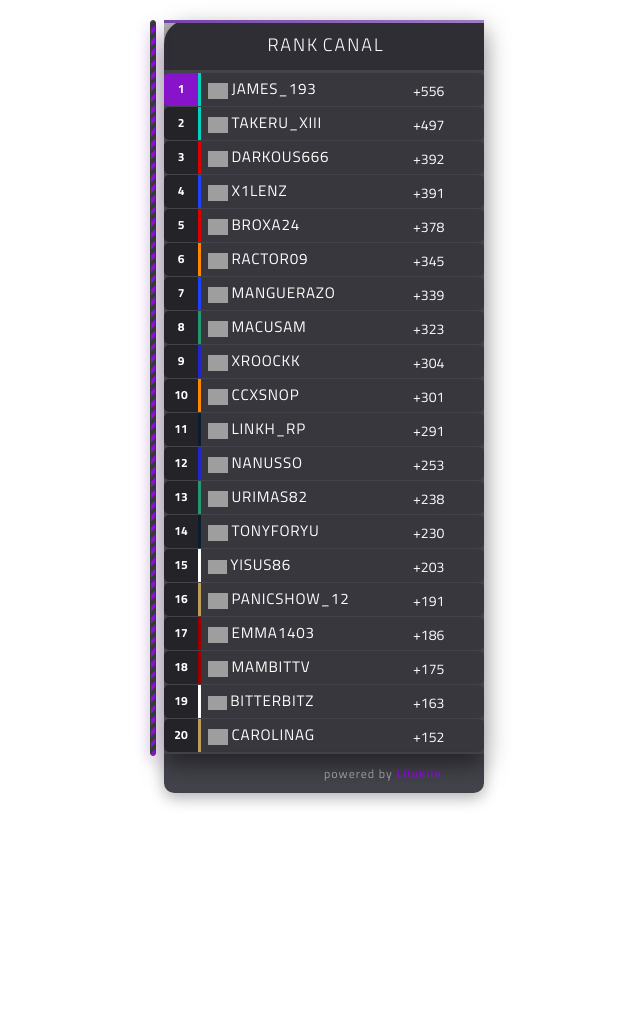
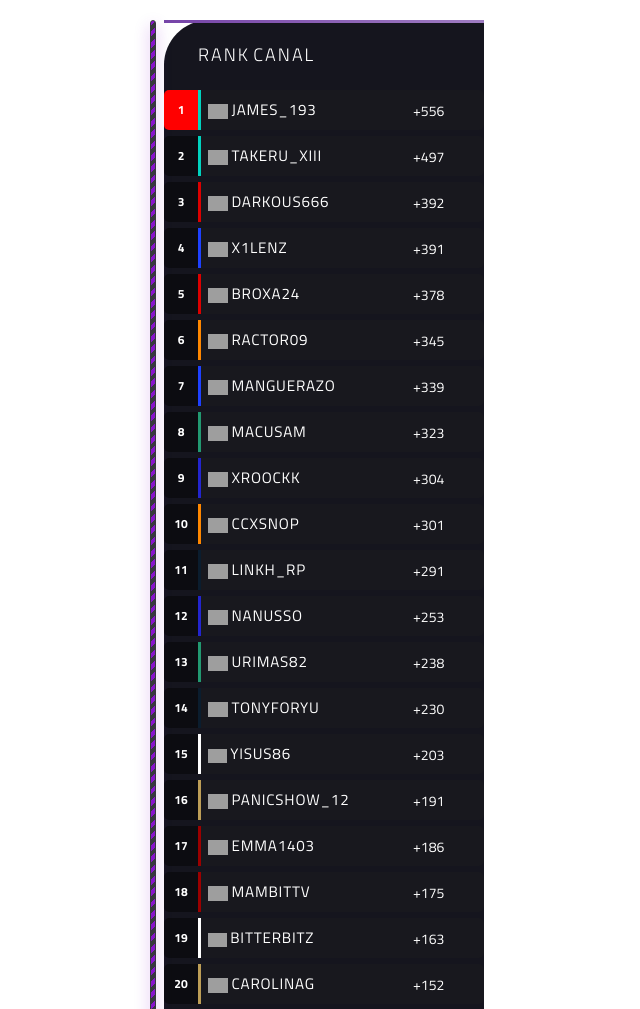
Before and after one commit to PCSolucion/leaderboards_f1, a plain HTML site: page index.html in a window 1280 px wide. Shown: the top 1009 px of the page, without its empty margins (316-956 px from the left). Before the commit the page ends 813 px from the top, so only its background shows below. Drawn offline with nearby package versions, Linux system fonts and the light colour scheme; grey boxes are pictures that could not be loaded.

Commit message:
tamaño de filas modificado

```diff
--- a/animation.js
+++ b/animation.js
@@ -17,8 +17,8 @@ function animateTable() {
         }, 300000); // 300000 ms = 5 minutos
     }
 
-    // Iniciar el ciclo cada 20 minutos (15 minutos visible + 5 minutos de animación)
-    setInterval(cycle, 1200000); // 1200000 ms = 20 minutos
+    // Iniciar el ciclo cada 60 minutos (55 minutos visible + 5 minutos de animación)
+    setInterval(cycle, 3600000); // 3600000 ms = 60 minutos
 }
 
 // Iniciar la animación cuando la página se cargue
--- a/index.html
+++ b/index.html
@@ -12,7 +12,7 @@
   <table>
     <tr>
       <th style="font-size: 14px;"></th>
-      <th style="text-align: center;"><span class="f1-text" style="font-size: 18px; color: #fff; letter-spacing: 2px; font-weight: 300;">RANK</span> <span class="f1-text-bold" style="font-size: 18px; color: #fff; letter-spacing: 2px; font-weight: 300;">CANAL</span></th>
+      <th style="text-align: left;"><span class="f1-text" style="font-size: 18px; color: #fff; letter-spacing: 2px; font-weight: 300;">RANK</span> <span class="f1-text-bold" style="font-size: 18px; color: #fff; letter-spacing: 2px; font-weight: 300;">CANAL</span></th>
       <th></th>
     </tr>
   </table>
--- a/script.js
+++ b/script.js
@@ -144,7 +144,7 @@ const leaderboard = [
 const main = d3
   .select('table')
   .style('border-collapse', 'separate')
-  .style('border-spacing', '0 1px');
+  .style('border-spacing', '0 6px');
 
 // Estilizar el encabezado y redondear borde superior izquierdo
 main.select('thead th:first-child')
@@ -183,7 +183,7 @@ drivers
   })
   .style('background-color', (d, i) => {
     // Restaurar el color morado para la posición 1
-    if ((i + 1) === 1) return '#8714cb';
+    if ((i + 1) === 1) return '#ff0000';
     if ((i + 1) >= 2 && (i + 1) <= 20) return 'rgba(5, 5, 5, 0.5)';
     return null;
   })
--- a/style.css
+++ b/style.css
@@ -9,7 +9,7 @@
 }
 body {
   /* fondo con degradado similar al de F1 (rojo a negro) */
-  background: rgba(0, 0, 0, 0);
+  background: #00000000;
   color: #fff;
   font-family: 'Titillium Web', sans-serif;
   /* centrar la tabla horizontalmente */
@@ -106,15 +106,14 @@ body {
 table {
   /* posición relativa para incluir una banda a la izquierda del contenedor */
   margin: 0;
-  background-color: rgba(21, 21, 30, 0.8);
+  background-color: rgb(21, 21, 30);
   position: relative;
   /* limitar el ancho de la tabla */
   width: calc(60vw - 2rem);
   max-width: 320px;
   /* separación entre las filas de la tabla */
   border-spacing: 0 0.1rem;
-  border-radius: 24px 0 0 0;
-  box-shadow: 0 10px 25px rgba(0, 0, 0, 0.5);
+  border-radius: 45px 0 0 0;
   backdrop-filter: blur(5px);
   overflow: visible;
 }
@@ -190,7 +189,7 @@ td.position {
 
 table th{
   height: 50px;
-  border-bottom: 2px solid rgba(255, 255, 255, 0.1);
+
 }
 
 .down{
@@ -208,7 +207,7 @@ table th {
   font-size: 12px; /* Reducido de 16px a 12px */
   color: #fff;
   text-transform: uppercase;
-  background-color: rgba(0, 0, 0, 0.3);
+
 }
 
 /* Alinear la columna PUNTOS */
@@ -338,7 +337,7 @@ table td.gap span {
 tr.driver {
   transition: all 0.3s ease;
   border-radius: 8px;
-  height: 33px;
+  height: 40px;
   line-height: 1.2;
   margin-top: -5px; /* Margen negativo para juntar las filas */
   margin-bottom: -5px; /* Margen negativo para juntar las filas */
@@ -364,7 +363,9 @@ table th:nth-child(2) {
 
 /* Estilo para el encabezado principal RANK CANAL */
 table tr:first-child th {
-  padding-bottom: 5px;
+  padding-bottom: 16px;
+  /* margin-top: 37px; */
+  padding-top: 9px;
 }
 
 /* Restaurar el borde superior morado */
```
